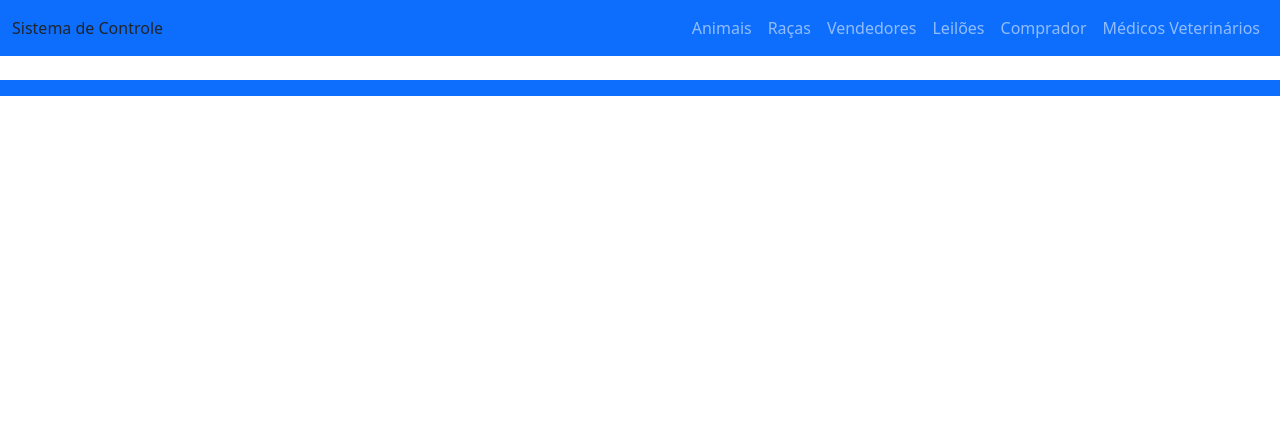
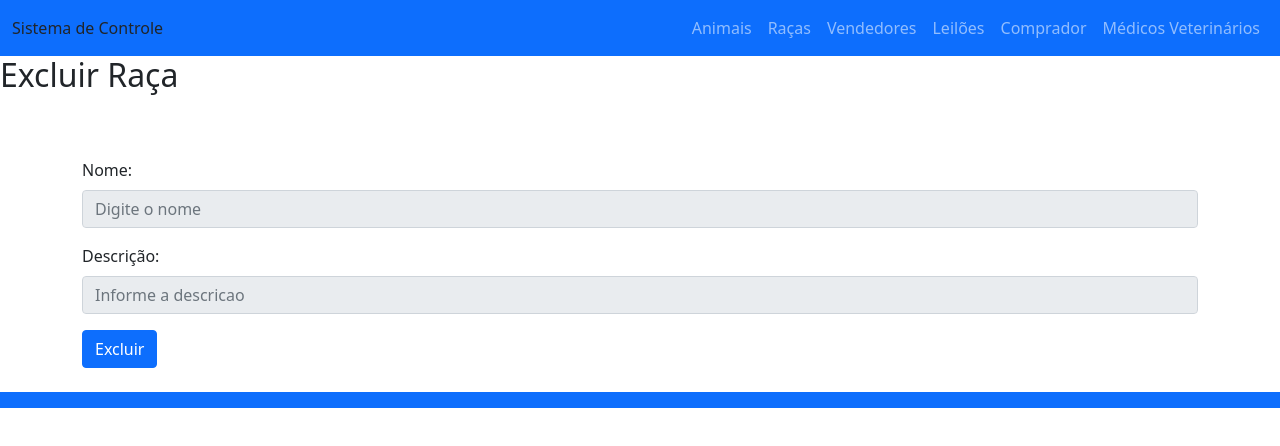
Before and after one commit to SidneyMaldonado/ProjetoLeilaoMatutino, an Angular app: page /raca/excluir/1 in a window 1280 px wide. Before the commit this address led to /. Shown: the top 446 px of the page. Built offline with nearby package versions, Linux system fonts and the light colour scheme; no server answers.

Commit message:
deletar  raca

```diff
--- a/src/app/app-routing.module.ts
+++ b/src/app/app-routing.module.ts
@@ -17,6 +17,7 @@ import { RacaListarComponent } from './raca-listar/raca-listar.component';
 import { MedicoincluirComponent } from './medicoincluir/medicoincluir.component';
 import { VendedoralterarComponent } from './vendedoralterar/vendedoralterar.component';
 import { RacaAlterarComponent } from './raca-alterar/raca-alterar.component';
+import { RacaExcluirComponent } from './raca-excluir/raca-excluir.component';
 
 
 
@@ -29,6 +30,7 @@ const routes: Routes = [
   {path:"comprador/incluir", component: CompradorIncluirComponent},
   {path: "raca", component: RacaListarComponent},
   {path: "raca/alterar/:id", component: RacaAlterarComponent},
+  {path: "raca/excluir/:id", component: RacaExcluirComponent},
   {path: "leilao-listar", component: LeilaoListarComponent},
   {path: "vendedor", component : VendedorListarComponent},
   {path:"vendedor/alterar/:id", component:VendedoralterarComponent},
--- a/src/app/app.module.ts
+++ b/src/app/app.module.ts
@@ -22,6 +22,7 @@ import { FormsModule } from '@angular/forms';
 import { VendedoralterarComponent } from './vendedoralterar/vendedoralterar.component';
 import { RacaAlterarComponent } from './raca-alterar/raca-alterar.component';
 import { MedicoalterarComponent } from './medicoalterar/medicoalterar.component';
+import { RacaExcluirComponent } from './raca-excluir/raca-excluir.component';
 
 
 @NgModule({
@@ -49,7 +50,8 @@ import { MedicoalterarComponent } from './medicoalterar/medicoalterar.component'
 
     VendedorListarComponent,
     VendedorIncluirComponent,
-    VendedoralterarComponent
+    VendedoralterarComponent,
+    RacaExcluirComponent
 
   ],
   imports: [
--- /dev/null
+++ b/src/app/raca-excluir/raca-excluir.component.html
@@ -0,0 +1,21 @@
+<H2>Excluir Raça</H2>
+<div class="container mt-5">
+    <div class="row">
+<form  #frm="ngForm" (ngSubmit)="excluir(frm)" method="delete">
+
+    <div class="mb-3 mt-3">
+      <label for="nome" class="form-label">Nome:</label>
+      <input type="nome" class="form-control" id="nome" placeholder="Digite o nome" name="nome"
+      [(ngModel)]="raca.nome" readonly>
+    </div>
+
+    <div class="mb-3">
+      <label for="descricao" class="form-label">Descrição:</label>
+      <input type="text" class="form-control" id="descricao" placeholder="Informe a descricao" name="descricao"
+      [(ngModel)]="raca.descricao" readonly>
+    </div>
+
+    <button type="submit" class="btn btn-primary">Excluir</button>
+  </form>
+</div>
+</div>
--- /dev/null
+++ b/src/app/raca-excluir/raca-excluir.component.ts
@@ -0,0 +1,49 @@
+import { Component, OnInit } from '@angular/core';
+import { NgForm } from '@angular/forms';
+import { ActivatedRoute, Router } from '@angular/router';
+import { Mensagem } from '../entities/mensagem';
+import { Raca } from '../entities/raca';
+import { RacaService } from '../services/raca.service';
+
+@Component({
+  selector: 'app-raca-excluir',
+  templateUrl: './raca-excluir.component.html',
+  styleUrls: ['./raca-excluir.component.css']
+})
+export class RacaExcluirComponent implements OnInit {
+
+  mensagem: Mensagem = {
+    mensagem: '',
+    erros: []
+  }
+  raca: Raca = {
+    idRaca: 0,
+    nome: '',
+    descricao: '',
+    ativo: false
+  }
+
+  constructor(private racaService: RacaService, private route: ActivatedRoute,
+    private router: Router) { }
+
+    ngOnInit(): void {
+      let id = this.route.snapshot.paramMap.get("id");
+
+      this.racaService.buscar(id+"").subscribe(
+        dados => this.raca = dados
+      )
+    }
+
+    excluir( frm: NgForm){
+      this.racaService.excluir(this.raca).subscribe(
+        dados => { this.mensagem = dados
+          alert(this.mensagem.mensagem)
+          console.log(this.mensagem)
+          this.router.navigateByUrl("raca")
+
+        }
+      )
+
+    }
+
+  }
--- a/src/app/raca-incluir/raca-incluir.component.ts
+++ b/src/app/raca-incluir/raca-incluir.component.ts
@@ -25,8 +25,6 @@ export class RacaIncluirComponent implements OnInit {
   ngOnInit(): void {}
 
   incluir( frm: NgForm){
-
-
     this.racaService.incluir(this.raca).subscribe(
 
       dados => { this.mensagem = dados
@@ -36,9 +34,8 @@ export class RacaIncluirComponent implements OnInit {
           alert(obj)
          });
       }
-
     )
-
   }
 
+
 }
--- a/src/app/raca-listar/raca-listar.component.ts
+++ b/src/app/raca-listar/raca-listar.component.ts
@@ -17,5 +17,4 @@ export class RacaListarComponent implements OnInit {
       dados=> this.racas = dados
     )
   }
-
 }
```
Also changed, not shown: src/app/raca-excluir/raca-excluir.component.css (added), 1 other file (tests, documents, lock files or other folders).
